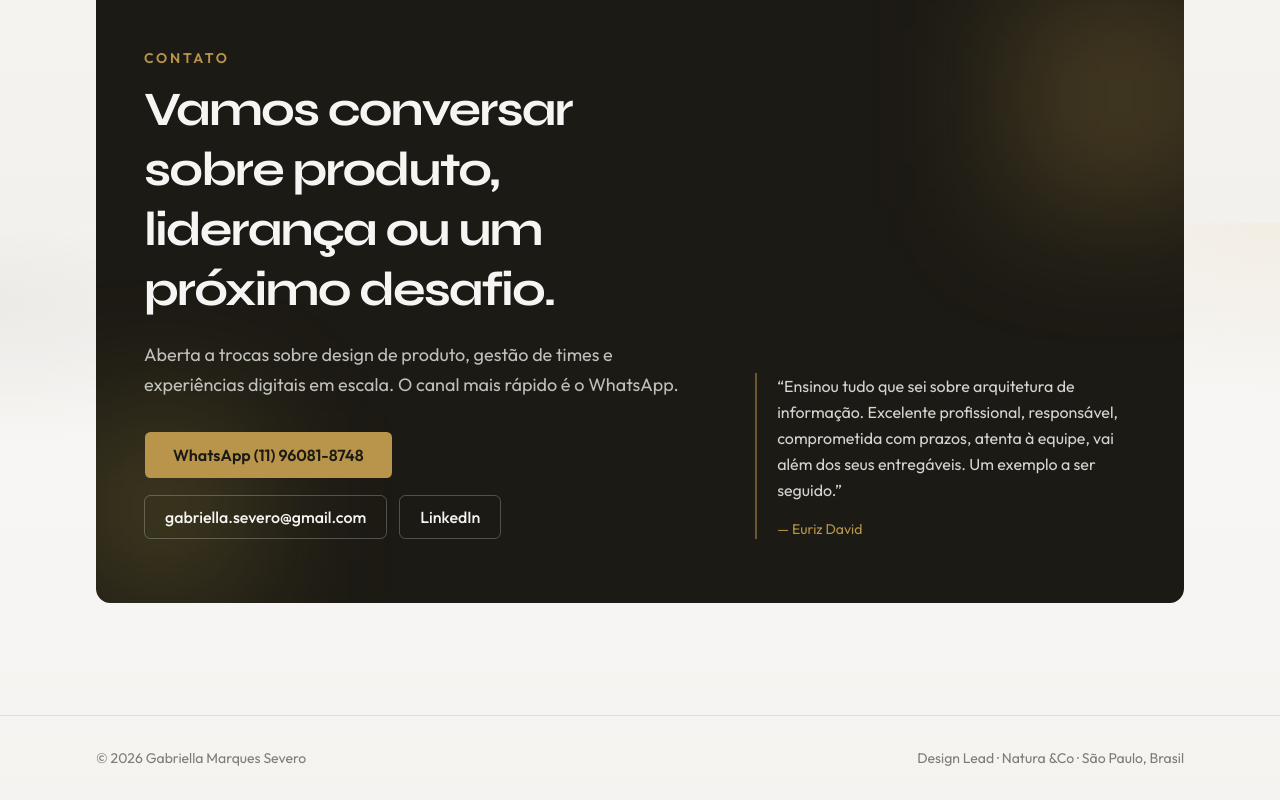
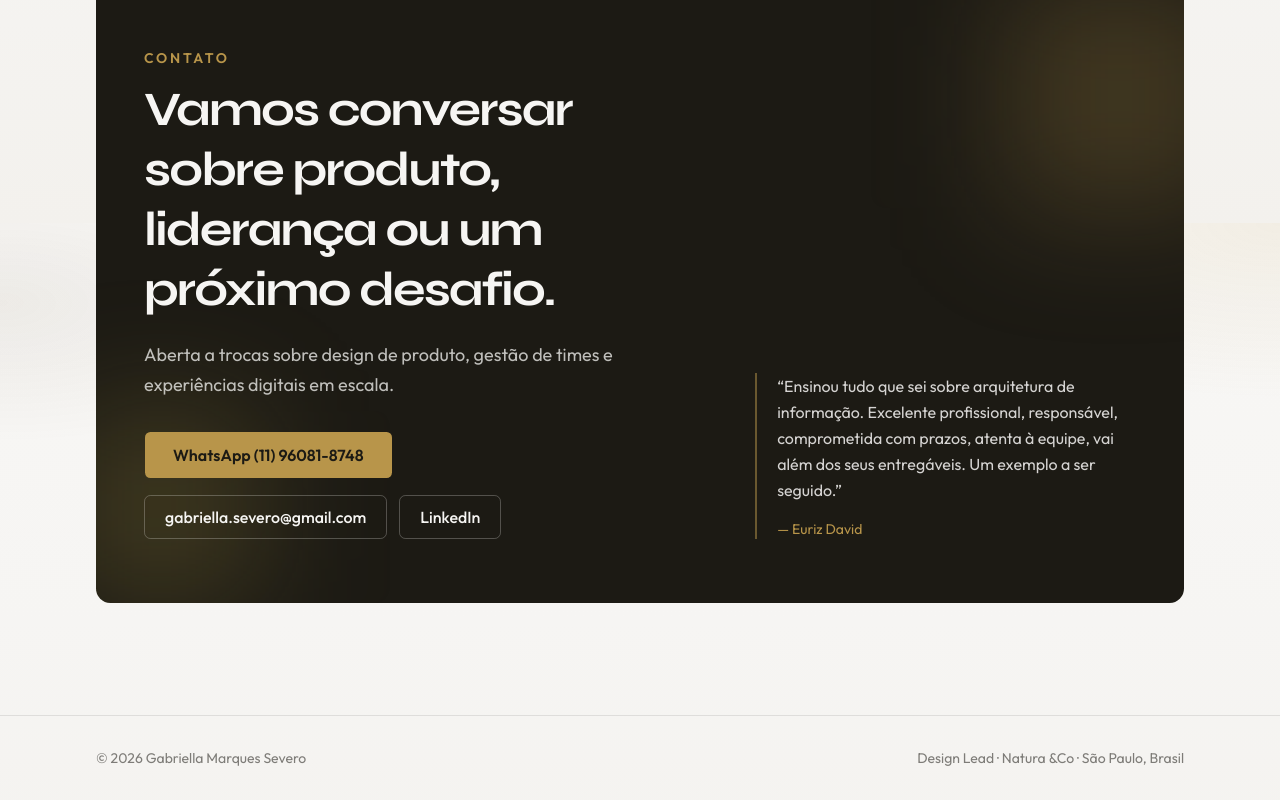
Before and after one commit to gabriellasevero-ship-it/Portf-lio-Gabriella-Severo, a Next.js app: page / in a window 1280 px wide. Shown: the part 5377-6177 px from the top of the page. Built offline with nearby package versions, Linux system fonts and the light colour scheme.

Commit message:
Remove WhatsApp as fastest-channel copy from the contact section.
Keep WhatsApp as the primary CTA alongside email and LinkedIn.

Co-authored-by: gabriella.severo <gabriella.severo@gmail.com>

```diff
--- a/src/components/contact.tsx
+++ b/src/components/contact.tsx
@@ -25,7 +25,7 @@ export function Contact() {
               </h2>
               <p className="mt-5 max-w-xl text-base leading-relaxed text-mist/75 md:text-lg">
                 Aberta a trocas sobre design de produto, gestão de times e
-                experiências digitais em escala. O canal mais rápido é o WhatsApp.
+                experiências digitais em escala.
               </p>
               <div className="mt-8 flex flex-col gap-4 sm:flex-row sm:flex-wrap sm:items-center">
                 <Button
```
